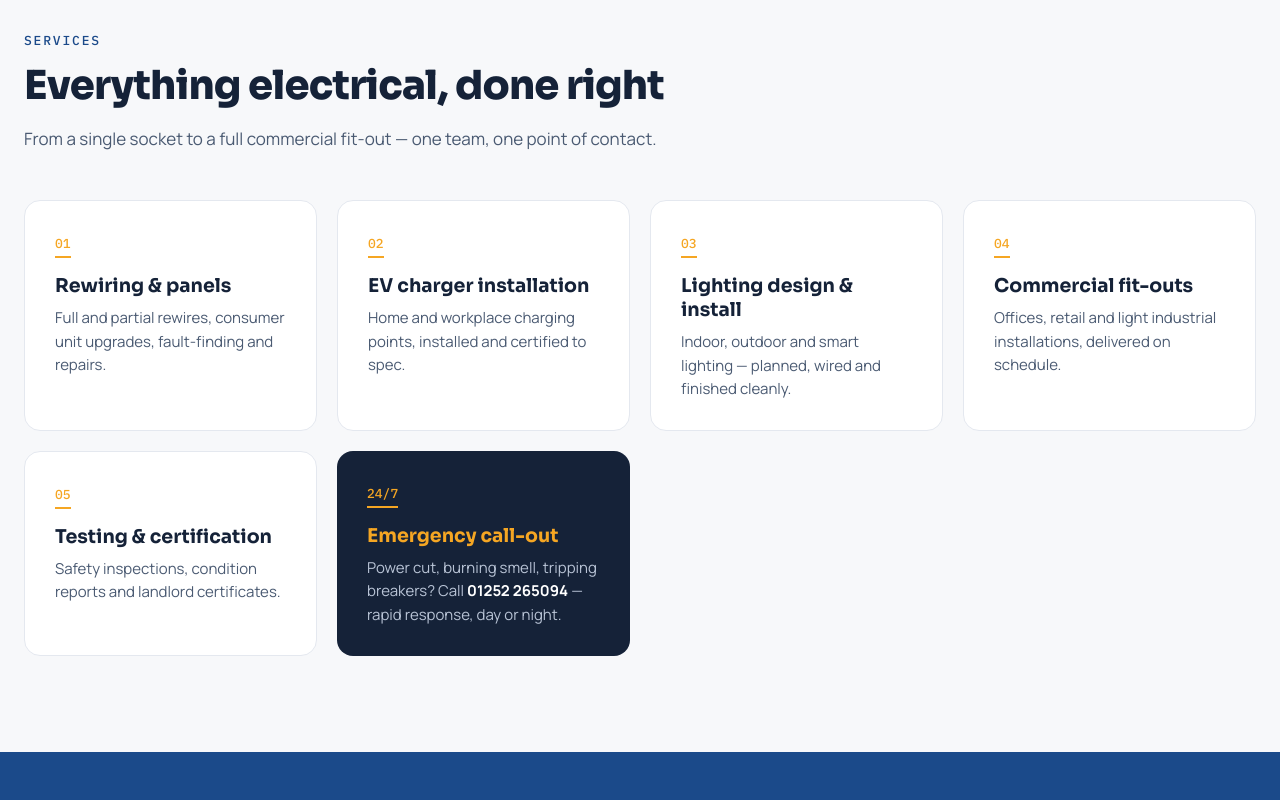
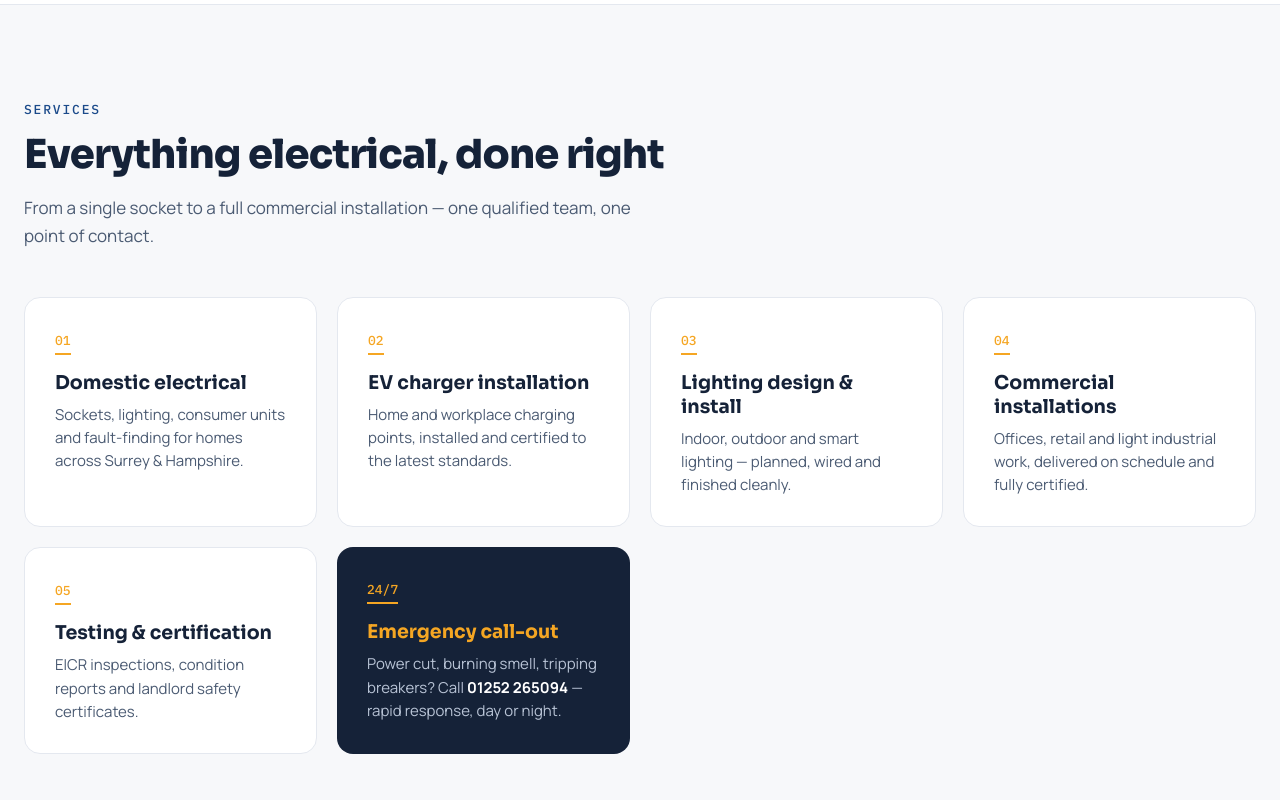
Before and after one commit to East-designs/preview-downlight-electrical-ltd, a plain HTML site: page index.html in a window 1280 px wide. Shown: the part 960-1760 px from the top of the page. Drawn offline with nearby package versions, Linux system fonts and the light colour scheme; no server answers.

Commit message:
Update content

```diff
--- a/index.html
+++ b/index.html
@@ -96,8 +96,8 @@
   <div data-screen-label="Hero" style="position:relative; isolation:isolate; max-width:1240px; margin:0 auto; display:flex; flex-direction:column; align-items:center; text-align:center; padding:clamp(64px,9vw,96px) 24px clamp(72px,10vw,104px);">
     <div style="position:absolute; z-index:-1; left:8%; top:6%; width:440px; height:440px; max-width:70vw; border-radius:50%; background:radial-gradient(circle, rgba(27,74,138,.09), transparent 65%); animation:blobDrift 16s ease-in-out infinite alternate; pointer-events:none;"></div>
     <div style="position:absolute; z-index:-1; right:6%; bottom:0; width:380px; height:380px; max-width:60vw; border-radius:50%; background:radial-gradient(circle, rgba(245,166,35,.10), transparent 65%); animation:blobDrift 13s ease-in-out 1.5s infinite alternate-reverse; pointer-events:none;"></div>
-    <div style="display:inline-flex; align-items:center; gap:8px; background:#E8F0FB; color:#1B4A8A; font-weight:700; font-size:13px; padding:7px 14px; border-radius:999px; margin-bottom:26px; animation:heroPop .7s ease both;"><span>4.9 rated · 300+ local reviews</span> · <span>Guildford</span></div>
-    <h1 style="font-family:'Sora',sans-serif; font-weight:800; font-size:clamp(38px,7vw,64px); line-height:1.08; letter-spacing:-.02em; margin:0 0 24px; max-width:880px; animation:heroPop .7s ease .08s both;"><span>Trusted electricians for your home &amp; business</span></h1>
+    <div style="display:inline-flex; align-items:center; gap:8px; background:#E8F0FB; color:#1B4A8A; font-weight:700; font-size:13px; padding:7px 14px; border-radius:999px; margin-bottom:26px; animation:heroPop .7s ease both;"><span>Excellent · 204 Google reviews</span> · <span>Guildford</span></div>
+    <h1 style="font-family:'Sora',sans-serif; font-weight:800; font-size:clamp(38px,7vw,64px); line-height:1.08; letter-spacing:-.02em; margin:0 0 24px; max-width:880px; animation:heroPop .7s ease .08s both;"><span>Guildford&#39;s trusted electricians for home &amp; business</span></h1>
     <p style="font-size:20px; line-height:1.6; color:#4A5A72; margin:0 0 36px; max-width:620px; animation:heroPop .7s ease .16s both;"><span>Local electricians for Guildford and across Surrey & Hampshire — upfront pricing, tidy work, and every job certified and guaranteed.</span></p>
     <div style="display:flex; flex-wrap:wrap; gap:14px; align-items:center; justify-content:center; animation:heroPop .7s ease .24s both;">
       <a href="#contact" style="background:#1B4A8A; color:#fff; font-weight:700; font-size:17px; padding:16px 30px; border-radius:12px; text-decoration:none; display:inline-block; box-shadow:0 8px 20px rgba(27,74,138,.25); transition:transform .25s ease, background .25s ease;" style-hover="background:#143A6E; transform:translateY(-2px);">Get a free quote</a>
@@ -140,18 +140,18 @@
     <div data-reveal style="max-width:640px; margin-bottom:48px;">
       <div style="font-family:'IBM Plex Mono',monospace; font-size:13px; letter-spacing:.14em; text-transform:uppercase; color:#1B4A8A; margin-bottom:14px;">Services</div>
       <h2 style="font-family:'Sora',sans-serif; font-weight:800; font-size:clamp(30px,4.5vw,40px); line-height:1.15; letter-spacing:-.02em; margin:0 0 16px; text-wrap:pretty;">Everything electrical, done right</h2>
-      <p style="font-size:17px; line-height:1.6; color:#4A5A72; margin:0;"><span>From a single socket to a full commercial fit-out — one team, one point of contact.</span></p>
+      <p style="font-size:17px; line-height:1.6; color:#4A5A72; margin:0;"><span>From a single socket to a full commercial installation — one qualified team, one point of contact.</span></p>
     </div>
     <div style="display:grid; grid-template-columns:repeat(auto-fit,minmax(280px,1fr)); gap:20px;">
       <div data-reveal style="background:#fff; border:1px solid #E4E8EF; border-radius:16px; padding:30px; transition:transform .3s ease, box-shadow .3s ease;" style-hover="transform:translateY(-4px); box-shadow:0 14px 32px rgba(21,34,56,.08);">
         <div style="font-family:'IBM Plex Mono',monospace; font-size:13px; color:#F5A623; margin-bottom:16px; border-bottom:2px solid #F5A623; display:inline-block; padding-bottom:4px;">01</div>
-        <div style="font-family:'Sora',sans-serif; font-weight:700; font-size:19px; margin-bottom:8px;"><span>Rewiring &amp; panels</span></div>
-        <div style="color:#4A5A72; font-size:15px; line-height:1.55;"><span>Full and partial rewires, consumer unit upgrades, fault-finding and repairs.</span></div>
+        <div style="font-family:'Sora',sans-serif; font-weight:700; font-size:19px; margin-bottom:8px;"><span>Domestic electrical</span></div>
+        <div style="color:#4A5A72; font-size:15px; line-height:1.55;"><span>Sockets, lighting, consumer units and fault-finding for homes across Surrey &amp; Hampshire.</span></div>
       </div>
       <div data-reveal style="background:#fff; border:1px solid #E4E8EF; border-radius:16px; padding:30px; transition:transform .3s ease, box-shadow .3s ease;" style-hover="transform:translateY(-4px); box-shadow:0 14px 32px rgba(21,34,56,.08);">
         <div style="font-family:'IBM Plex Mono',monospace; font-size:13px; color:#F5A623; margin-bottom:16px; border-bottom:2px solid #F5A623; display:inline-block; padding-bottom:4px;">02</div>
         <div style="font-family:'Sora',sans-serif; font-weight:700; font-size:19px; margin-bottom:8px;"><span>EV charger installation</span></div>
-        <div style="color:#4A5A72; font-size:15px; line-height:1.55;"><span>Home and workplace charging points, installed and certified to spec.</span></div>
+        <div style="color:#4A5A72; font-size:15px; line-height:1.55;"><span>Home and workplace charging points, installed and certified to the latest standards.</span></div>
       </div>
       <div data-reveal style="background:#fff; border:1px solid #E4E8EF; border-radius:16px; padding:30px; transition:transform .3s ease, box-shadow .3s ease;" style-hover="transform:translateY(-4px); box-shadow:0 14px 32px rgba(21,34,56,.08);">
         <div style="font-family:'IBM Plex Mono',monospace; font-size:13px; color:#F5A623; margin-bottom:16px; border-bottom:2px solid #F5A623; display:inline-block; padding-bottom:4px;">03</div>
@@ -160,13 +160,13 @@
       </div>
       <div data-reveal style="background:#fff; border:1px solid #E4E8EF; border-radius:16px; padding:30px; transition:transform .3s ease, box-shadow .3s ease;" style-hover="transform:translateY(-4px); box-shadow:0 14px 32px rgba(21,34,56,.08);">
         <div style="font-family:'IBM Plex Mono',monospace; font-size:13px; color:#F5A623; margin-bottom:16px; border-bottom:2px solid #F5A623; display:inline-block; padding-bottom:4px;">04</div>
-        <div style="font-family:'Sora',sans-serif; font-weight:700; font-size:19px; margin-bottom:8px;"><span>Commercial fit-outs</span></div>
-        <div style="color:#4A5A72; font-size:15px; line-height:1.55;"><span>Offices, retail and light industrial installations, delivered on schedule.</span></div>
+        <div style="font-family:'Sora',sans-serif; font-weight:700; font-size:19px; margin-bottom:8px;"><span>Commercial installations</span></div>
+        <div style="color:#4A5A72; font-size:15px; line-height:1.55;"><span>Offices, retail and light industrial work, delivered on schedule and fully certified.</span></div>
       </div>
       <div data-reveal style="background:#fff; border:1px solid #E4E8EF; border-radius:16px; padding:30px; transition:transform .3s ease, box-shadow .3s ease;" style-hover="transform:translateY(-4px); box-shadow:0 14px 32px rgba(21,34,56,.08);">
         <div style="font-family:'IBM Plex Mono',monospace; font-size:13px; color:#F5A623; margin-bottom:16px; border-bottom:2px solid #F5A623; display:inline-block; padding-bottom:4px;">05</div>
         <div style="font-family:'Sora',sans-serif; font-weight:700; font-size:19px; margin-bottom:8px;"><span>Testing &amp; certification</span></div>
-        <div style="color:#4A5A72; font-size:15px; line-height:1.55;"><span>Safety inspections, condition reports and landlord certificates.</span></div>
+        <div style="color:#4A5A72; font-size:15px; line-height:1.55;"><span>EICR inspections, condition reports and landlord safety certificates.</span></div>
       </div>
       <div data-reveal style="background:#152238; color:#fff; border-radius:16px; padding:30px; transition:transform .3s ease, box-shadow .3s ease;" style-hover="transform:translateY(-4px); box-shadow:0 14px 32px rgba(21,34,56,.25);">
         <div style="font-family:'IBM Plex Mono',monospace; font-size:13px; color:#F5A623; margin-bottom:16px; border-bottom:2px solid #F5A623; display:inline-block; padding-bottom:4px;">24/7</div>
```
